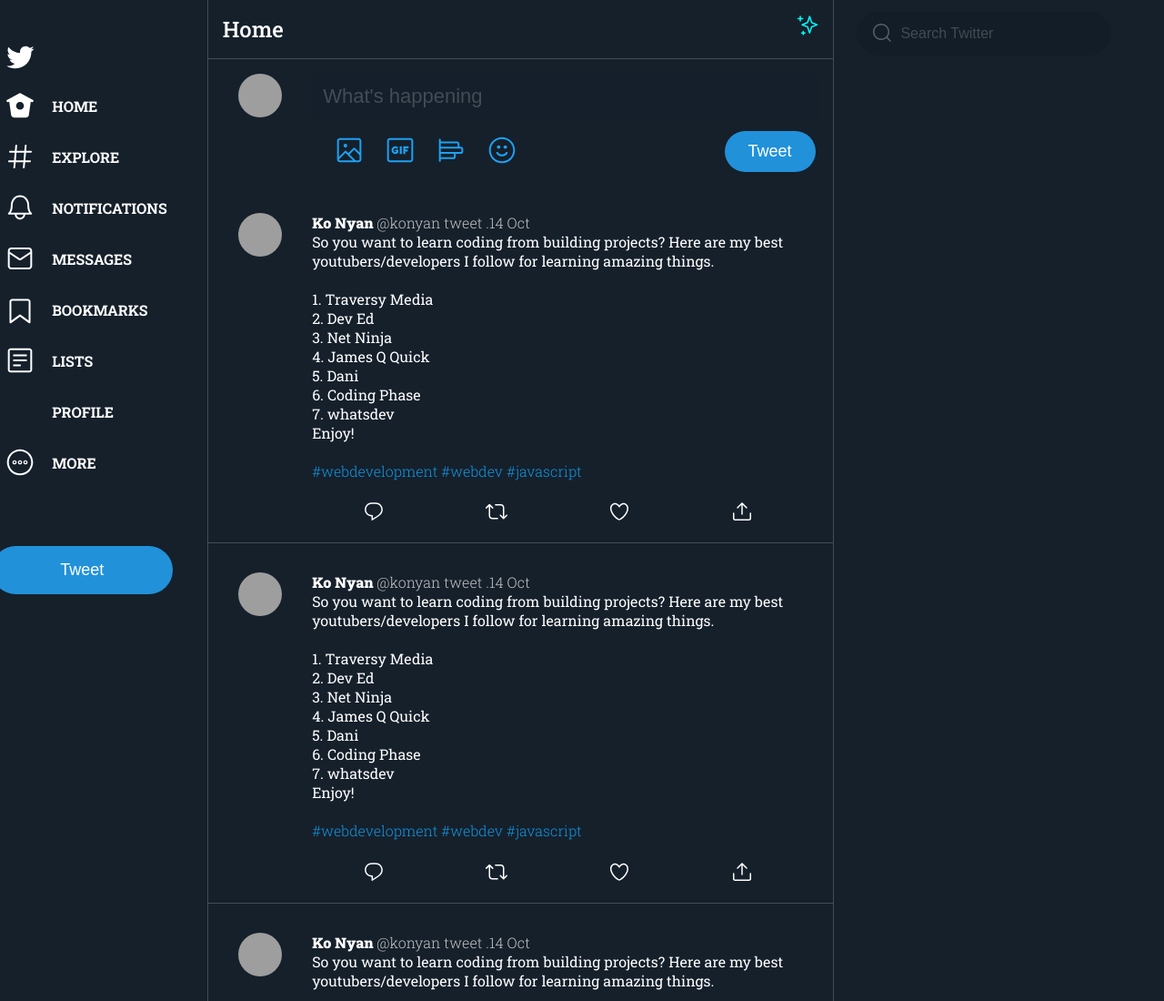
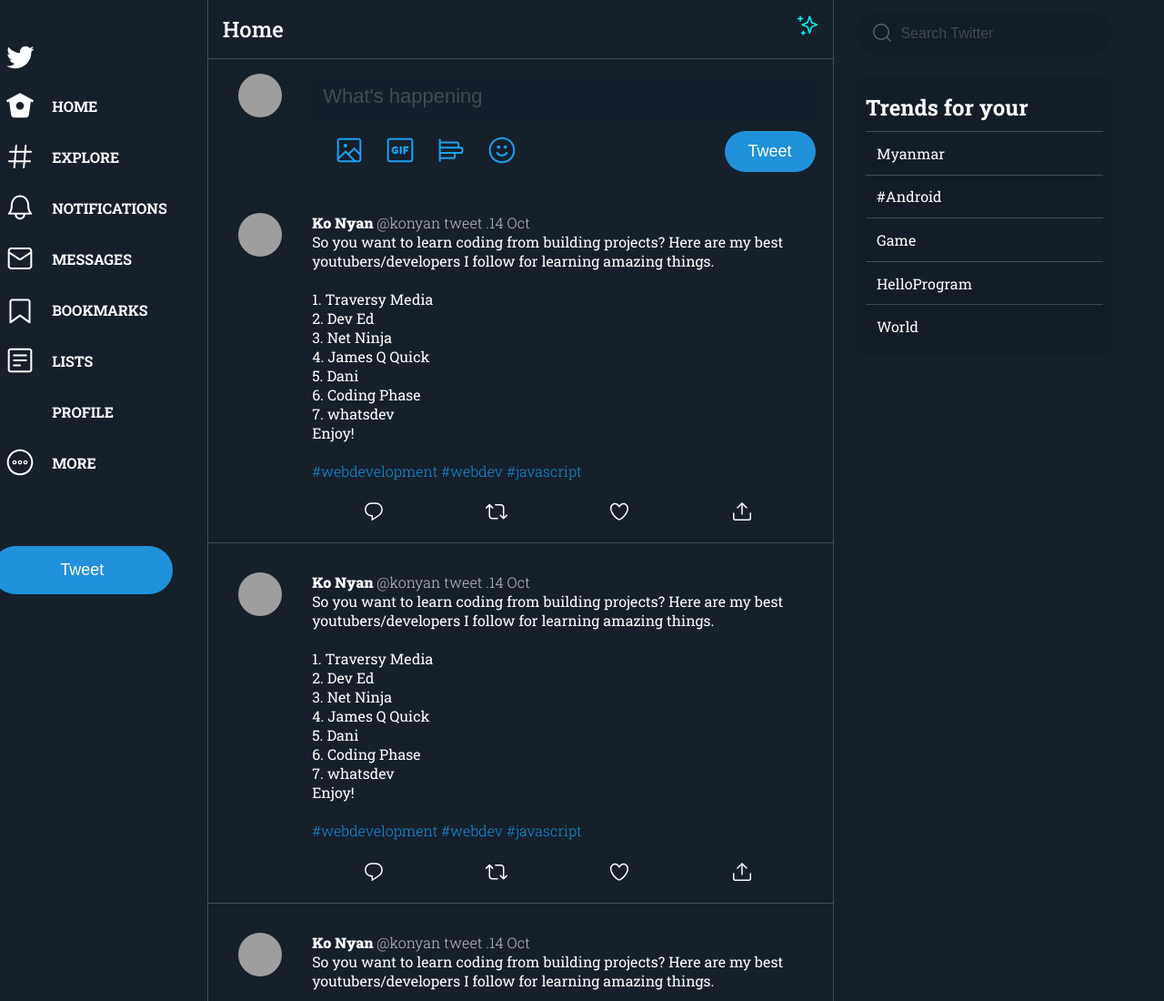
Before and after one commit to konyan/css-grid-custom-framework, a plain HTML site: page index.html in a window 1280 px wide. Shown: the top 1100 px of the page at 91% size. Drawn offline with Linux system fonts and the light colour scheme; grey boxes are pictures that could not be loaded; some icons are missing.

Commit message:
add trand for you box and adjust alignment

```diff
--- a/css/index.css
+++ b/css/index.css
@@ -265,10 +265,43 @@
   height: 48px;
   background: rgba(0, 0, 0, 0.1);
   font-size: 16px;
+  cursor: pointer;
 }
 
-.right .search input:focus {
-  outline: none;
+.trand {
+  border-radius: 12px;
+  padding: 0.6rem;
+  margin: 1rem;
+  background-color: rgba(0, 0, 0, 0.1);
+}
+
+.trand .trand-title {
+  font-size: 24px;
+  font-weight: 700;
+  border-bottom: 1px solid rgba(255, 255, 255, 0.2);
+  padding: 0.6rem 0;
+}
+
+.trand ul {
+  padding: 0;
+  margin: 0;
+}
+
+.trand ul li {
+  border-bottom: 1px solid rgba(255, 255, 255, 0.2);
+  display: block;
+  text-align: left;
+  height: auto;
+  padding: 0.8rem 0.75rem;
+}
+
+.trand ul li:last-child {
+  border-bottom: none;
+}
+
+.trand ul li span {
+  color: white;
+  font-weight: 400;
 }
 
 @media (max-width: 1248px) {
--- a/index.html
+++ b/index.html
@@ -465,6 +465,16 @@
                     </svg>
                     <input type="text" placeholder="Search Twitter">
                 </div>
+                <div class="trand">
+                    <h2 class="trand-title">Trends for your</h2>
+                    <ul>
+                        <li><span>Myanmar</span></li>
+                        <li><span>#Android</span></li>
+                        <li><span>Game</span></li>
+                        <li><span>HelloProgram</span></li>
+                        <li><span>World</span></li>
+                    </ul>
+                </div>
             </div>
         </div>
     </div>
```
